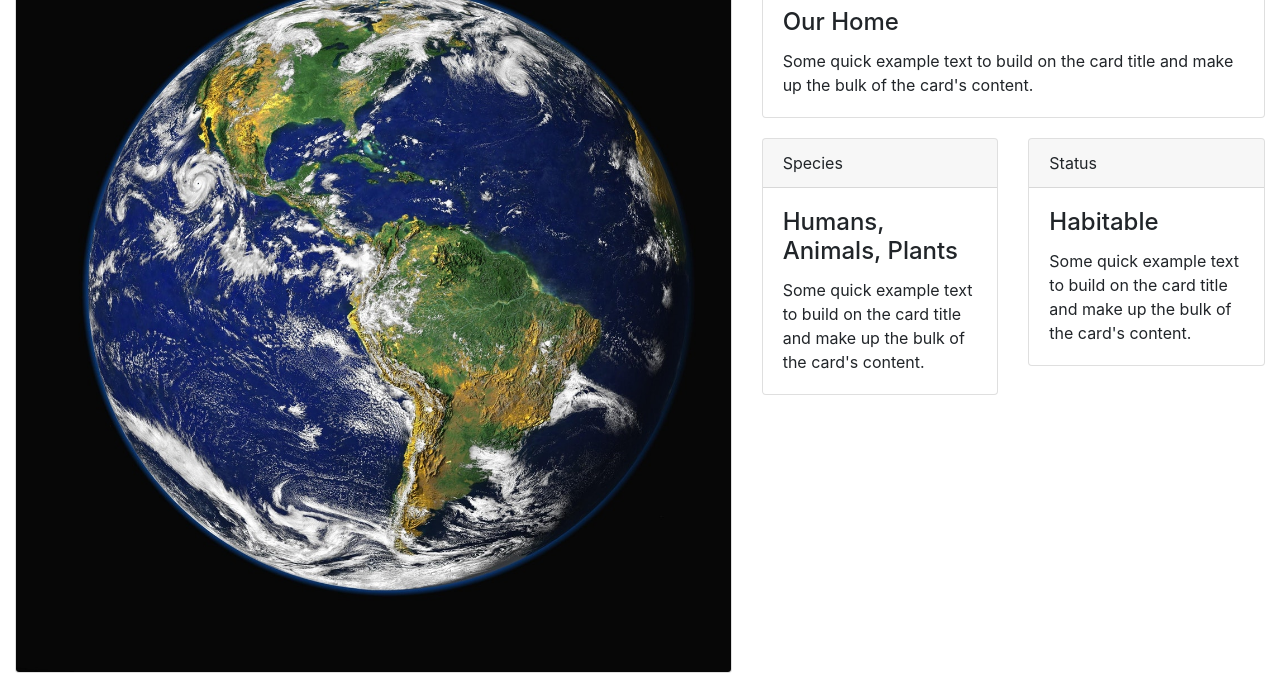
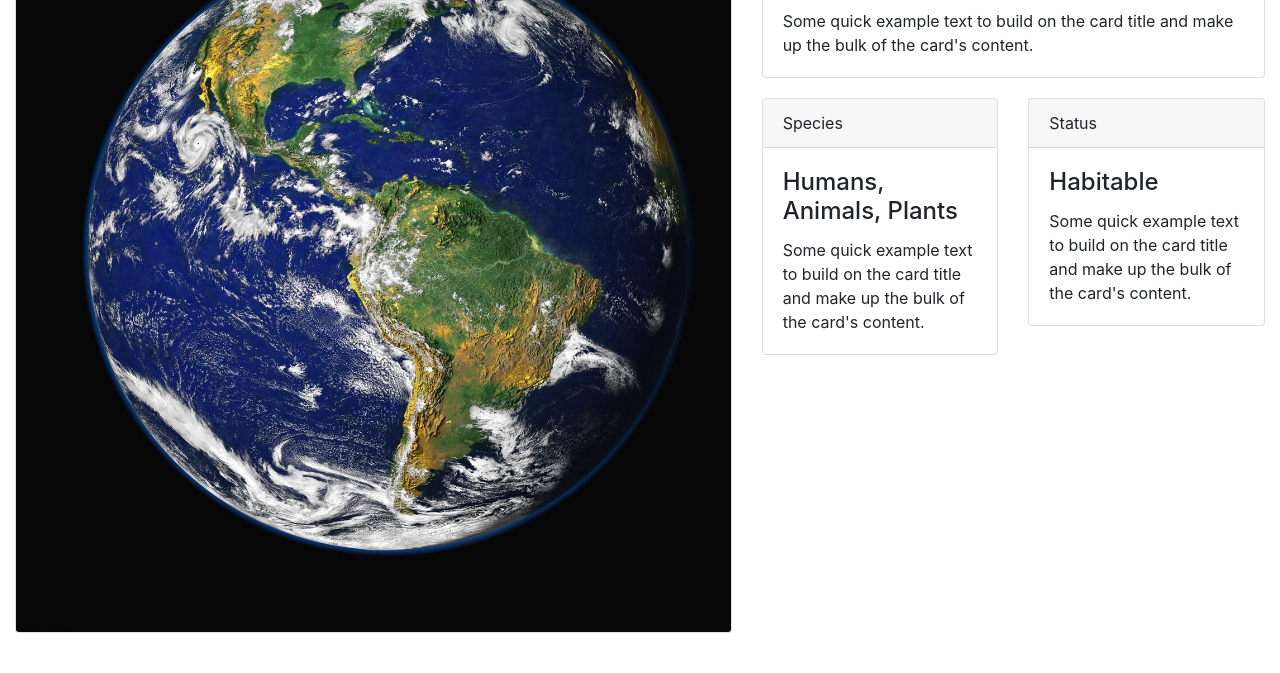
Before and after one commit to csleong98/MyPlanet, a plain HTML site: page index.html in a window 1280 px wide. Shown: the part 178-851 px from the top of the page. After the commit the page ends 811 px from the top, so only its background shows below. Drawn offline with nearby package versions, Linux system fonts and the light colour scheme.

Commit message:
new folder

```diff
--- a/styles/main.css
+++ b/styles/main.css
@@ -1,5 +1,5 @@
 body {
-    padding-top: 70px;
+    padding-top: 30px;
 }
 
 .card-block {
```
Also changed, not shown: 1 other file.
